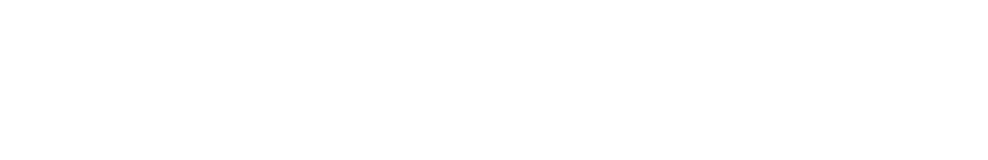
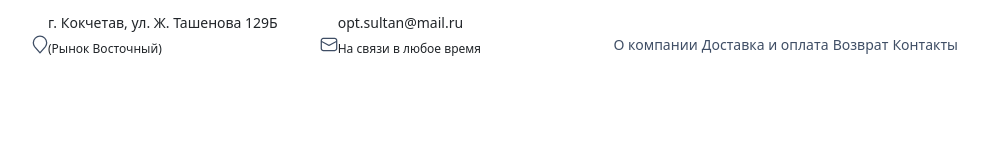
Before and after one commit to ZaliyevZZ/sultan-shop, a plain HTML site: page index.html in a window 1280 px wide. Shown: the whole page, without its empty margins (145-1133 px from the left). Drawn offline with nearby package versions, Linux system fonts and the light colour scheme.

Commit message:
header 30%

```diff
--- a/index.html
+++ b/index.html
@@ -1,13 +1,46 @@
 <!DOCTYPE html>
 <html lang="en">
-<head>
-    <meta charset="UTF-8">
-    <meta http-equiv="X-UA-Compatible" content="IE=edge">
-    <meta name="viewport" content="width=device-width, initial-scale=1.0">
+  <head>
+    <meta charset="UTF-8" />
+    <meta http-equiv="X-UA-Compatible" content="IE=edge" />
+    <meta name="viewport" content="width=device-width, initial-scale=1.0" />
     <title>Document</title>
-    <link rel="stylesheet" href="./style/style.css">
-</head>
-<body>
-
-</body>
+    <link
+      href="https://cdn.jsdelivr.net/npm/bootstrap@5.1.3/dist/css/bootstrap.min.css"
+      rel="stylesheet"
+      integrity="sha384-1BmE4kWBq78iYhFldvKuhfTAU6auU8tT94WrHftjDbrCEXSU1oBoqyl2QvZ6jIW3"
+      crossorigin="anonymous"
+    />
+    <link rel="stylesheet" href="./style/style.css" />
+  </head>
+  <body>
+    <nav>
+      <div class="row">
+        <div class="up-nav-row">
+          <div class="leftside-nav">
+            <div class="loc-nav">
+              <img src="./icons/location.svg" alt="location" />
+              <div>
+                <h6>г. Кокчетав, ул. Ж. Ташенова 129Б</h6>
+                <p>(Рынок Восточный)</p>
+              </div>
+            </div>
+            <div class="mail-nav">
+              <img src="./icons/mail.svg" alt="mail-icon" />
+              <div>
+                <h6>opt.sultan@mail.ru</h6>
+                <p>На связи в любое время</p>
+              </div>
+            </div>
+          </div>
+          <div class="rightside-nav">
+            <a href="#">О компании</a>
+            <a href="#">Доставка и оплата</a>
+            <a href="#">Возврат</a>
+            <a href="#">Контакты</a>
+          </div>
+        </div>
+      </div>
+    </nav>
+  </body>
 </html>
--- a/style/style.css
+++ b/style/style.css
@@ -32,3 +32,45 @@
   font-style: normal;
   font-weight: normal;
 }
+
+.row {
+  padding: 15px;
+  margin: 0 150px;
+}
+
+a {
+  text-decoration: none;
+}
+
+.up-nav-row {
+  display: flex;
+  justify-content: space-between;
+  align-items: center;
+}
+
+.leftside-nav {
+  display: flex;
+}
+
+.loc-nav {
+    display: flex;
+  margin-right: 42px;
+}
+
+.mail-nav{
+    display: flex;
+}
+
+.leftside-nav h6 {
+  font-size: 14px;
+}
+
+.leftside-nav p {
+  font-size: 12px;
+  font-weight: 300;
+}
+
+.rightside-nav a {
+  color: #3f4e65;
+  font-size: 14px;
+}
```
Lines whose indentation alone changed are shown as unchanged.
